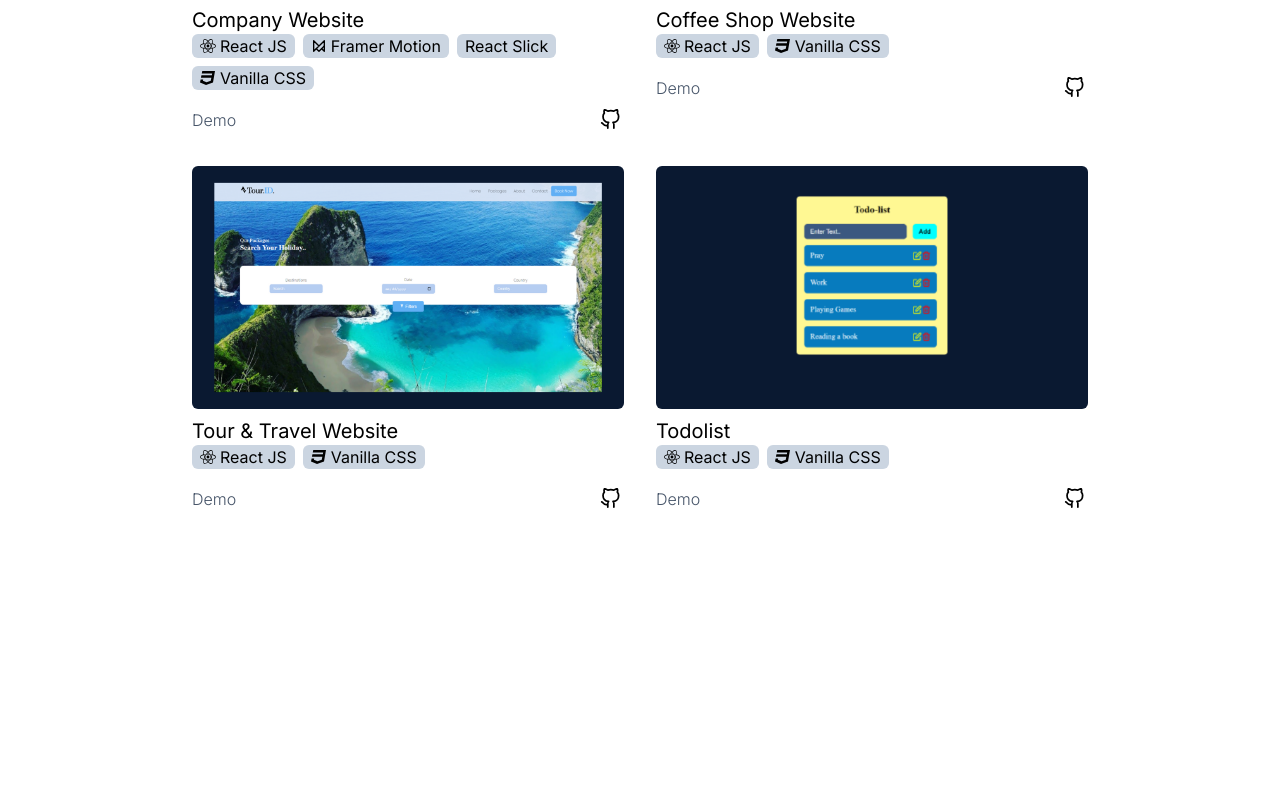
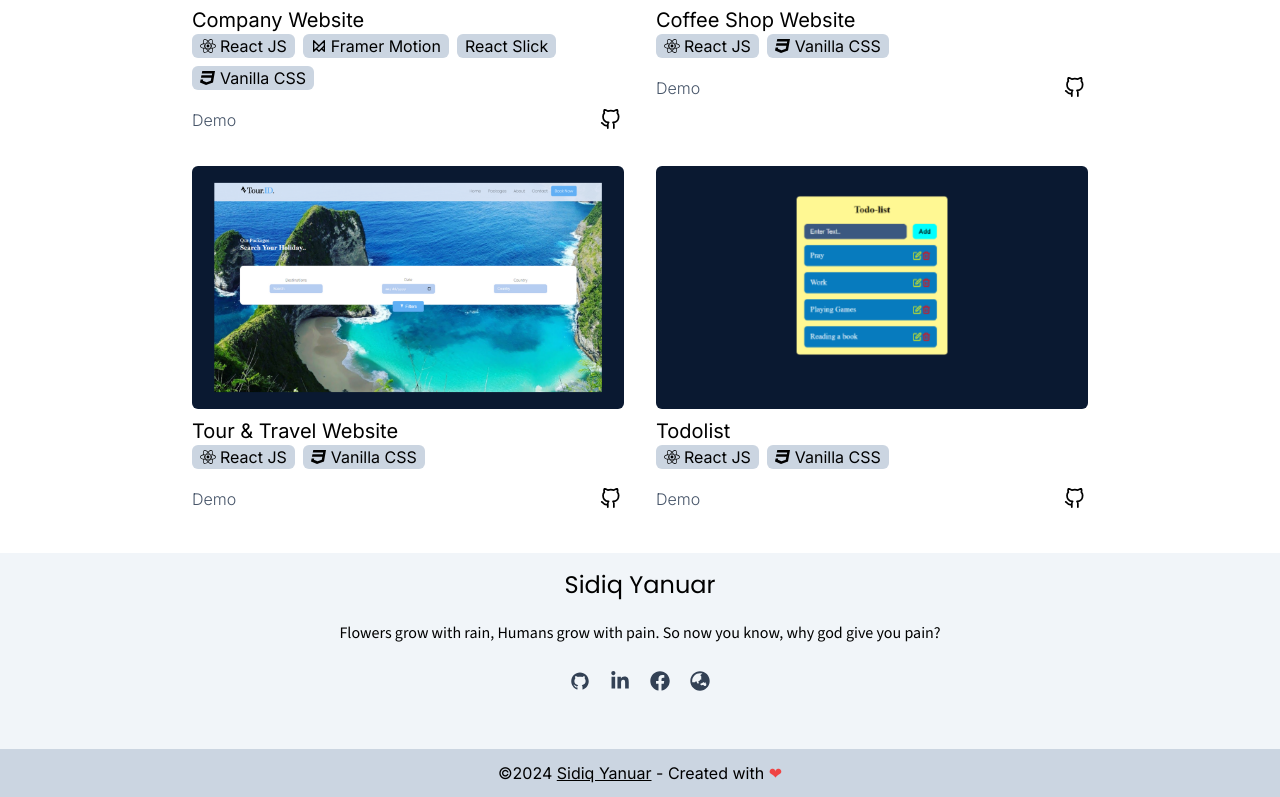
Before and after one commit to arul2101/sidiqyanuar, a Next.js app: page / in a window 1280 px wide. Shown: the part 1389-2186 px from the top of the page. Before the commit the page ends 1942 px from the top, so only its background shows below. Built offline with nearby package versions, Linux system fonts and the light colour scheme.

Commit message:
adding footer section

```diff
--- a/app/layout.jsx
+++ b/app/layout.jsx
@@ -2,6 +2,7 @@ import { Inter } from "next/font/google";
 import "@/app/_style/globals.css"
 import Header from "@/components/Header";
 import Navigation from "@/components/Navigation";
+import Footer from "@/components/Footer";
 
 const inter = Inter({ subsets: ["latin"] });
 
@@ -20,6 +21,8 @@ export default function RootLayout({ children }) {
         <main>
           {children}
         </main>
+
+        <Footer />
       </body>
     </html>
   );
--- /dev/null
+++ b/components/Footer.jsx
@@ -0,0 +1,22 @@
+import Icons from "./Icons";
+import { Poppins } from "next/font/google";
+import { Source_Sans_3 } from 'next/font/google';
+
+const poppins = Poppins({ subsets: ['latin'], weight: '400' });
+const sourceSans = Source_Sans_3({ subsets: ['latin'] });
+
+export default function Footer() {
+  return (
+    <footer className="text-center py-4 px-2 bg-slate-100 relative">
+      <h2 className={`text-2xl mb-5 ${poppins.className} font-bold`}>Sidiq Yanuar</h2>
+
+      <p className={`${sourceSans.className}`}>Flowers grow with rain, Humans grow with pain. So now you know, why god give you pain?</p>
+
+      <Icons classNameOfContainer="flex mt-4 mb-20 justify-center items-center" classNameOfEachIcon="text-xl" />
+
+      <section className="bg-slate-300 absolute w-full bottom-0 left-0 py-3">
+        <p>&copy;2024 <a href="https://www.instagram.com/m.yanuarullah" target="_blank" className="underline">Sidiq Yanuar</a> - Created with <span className="text-red-500">❤</span></p>
+      </section>
+    </footer>
+  )
+}
--- a/components/Header.jsx
+++ b/components/Header.jsx
@@ -1,18 +1,16 @@
 "use client";
 
-import Each from "@/utils/Each";
 import { FiMenu } from "react-icons/fi";
 import { FiMoon } from "react-icons/fi";
 import { FiUserPlus } from "react-icons/fi";
-import { icon } from "@/constant";
 import Link from "next/link";
 import { useEffect, useState } from "react";
 import NavigationPhone from "./NavigationPhone";
 import ProfilePicture from "@/components/ProfilePicture";
-import Navigation from "./Navigation";
 import { Poppins } from 'next/font/google';
+import Icons from "./Icons";
 
-const inter = Poppins({ subsets: ['latin'], weight: '400' });
+const poppins = Poppins({ subsets: ['latin'], weight: '400' });
 
 export default function Header() {
   const [toggle, setToggle] = useState(false);
@@ -38,17 +36,10 @@ export default function Header() {
       <NavigationPhone onToggle={setToggle} toggle={toggle} />
 
       <section className="flex items-center max-md:flex-col md:justify-between">
-        <Link href="/" className={`mb-4 font-bold text-xl md:hidden block ${inter.className}`}>Sidiq Yanuar</Link>
+        <Link href="/" className={`mb-4 font-bold text-xl md:hidden block ${poppins.className}`}>Sidiq Yanuar</Link>
         <a href="https://www.instagram.com/m.yanuarullah" target="_blank" className="button_follow"><FiUserPlus />Follow</a>
-        <div className="flex gap-4 max-md:mt-8 mb-2">
-          <Each of={icon} render={({ element, href }) =>
-            <a
-              href={href}
-              target="_blank"
-              className="text-2xl h-10 w-10 rounded-full flex items-center justify-center hover:bg-slate-200 cursor-pointer hover:bg-opacity-60 transition-all text-slate-700"
-            >{element}</a>
-          } />
-        </div>
+
+        <Icons classNameOfContainer="flex gap-4 max-md:mt-8 mb-2" classNameOfEachIcon="text-2xl" />
       </section>
     </header>
   )
--- /dev/null
+++ b/components/Icons.jsx
@@ -0,0 +1,18 @@
+import { icon } from "@/constant";
+import Each from "@/utils/Each";
+
+export default function Icons({ classNameOfContainer, classNameOfEachIcon }) {
+  const baseStyleOfEachIcon = "h-10 w-10 rounded-full flex items-center justify-center hover:bg-slate-200 cursor-pointer hover:bg-opacity-60 transition-all text-slate-700";
+
+  return (
+    <div className={classNameOfContainer}>
+      <Each of={icon} render={({ element, href }) =>
+        <a
+          href={href}
+          target="_blank"
+          className={`${baseStyleOfEachIcon} ${classNameOfEachIcon}`}
+        >{element}</a>
+      } />
+    </div>
+  )
+}
```
